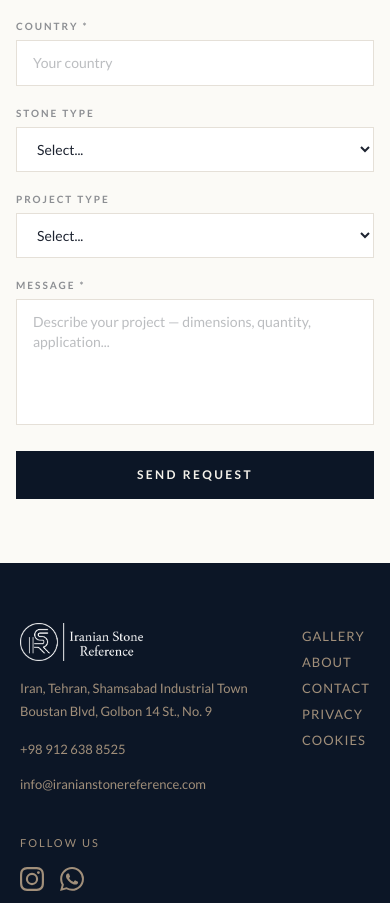
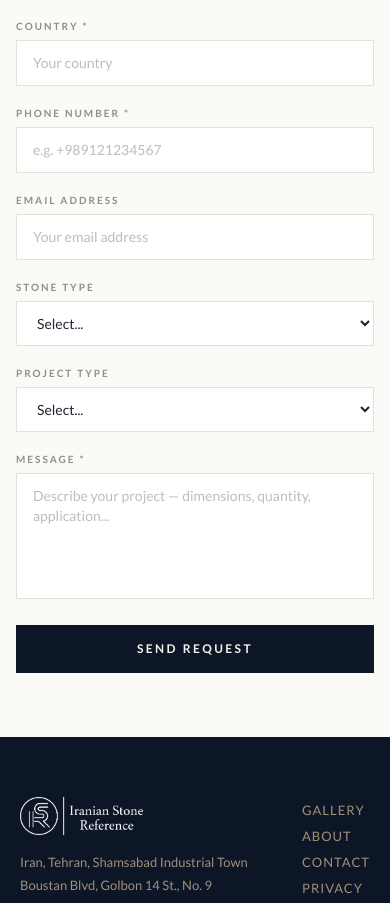
Before and after one commit to tofighjoua-boop/IranianStoneReference, a Next.js app: page /en/contact in a window 390 px wide. Shown: the part 1300-2203 px from the top of the page. Built offline with nearby package versions, Linux system fonts and the light colour scheme.

Commit message:
feat: add phone (required) and email fields to contact form, storage, Telegram
Co-Authored-By: Claude Sonnet 4.6 <noreply@anthropic.com>

```diff
--- a/src/app/admin/contacts/page.tsx
+++ b/src/app/admin/contacts/page.tsx
@@ -62,8 +62,8 @@ export default function ContactsPage() {
                 </div>
                 <div className="flex items-center gap-3">
                   <span className="text-[#c6a25f]/70 text-xs">{c.country || '—'}</span>
+                  {c.phone && <span className="text-[#f4f1ea]/60 text-xs">· {c.phone}</span>}
                   {c.stone && <span className="text-[#f4f1ea]/40 text-xs">· {c.stone}</span>}
-                  {c.company && <span className="text-[#f4f1ea]/40 text-xs">· {c.company}</span>}
                 </div>
                 <p className="text-[#f4f1ea]/40 text-xs mt-1 truncate">{c.message}</p>
               </button>
@@ -85,6 +85,8 @@ export default function ContactsPage() {
                   [t('Name', 'نام'), selected.name],
                   [t('Company', 'شرکت'), selected.company],
                   [t('Country', 'کشور'), selected.country],
+                  [t('Phone', 'تلفن'), selected.phone],
+                  [t('Email', 'ایمیل'), selected.email],
                   [t('Stone', 'سنگ'), selected.stone],
                   [t('Project Type', 'نوع پروژه'), selected.projectType],
                   [t('Language', 'زبان'), selected.locale === 'fa' ? 'فارسی' : 'English'],
--- a/src/app/api/contact/route.ts
+++ b/src/app/api/contact/route.ts
@@ -37,6 +37,7 @@ export async function POST(req: NextRequest) {
   try {
     const body = await req.json() as {
       name?: string; company?: string; country?: string;
+      phone?: string; email?: string;
       stone?: string; projectType?: string; message?: string; locale?: string;
     };
 
@@ -45,6 +46,8 @@ export async function POST(req: NextRequest) {
       name: body.name ?? "",
       company: body.company ?? "",
       country: body.country ?? "",
+      phone: body.phone ?? "",
+      email: body.email ?? "",
       stone: body.stone ?? "",
       projectType: body.projectType ?? "",
       message: body.message ?? "",
@@ -67,6 +70,8 @@ export async function POST(req: NextRequest) {
 👤 <b>نام:</b> ${submission.name || "—"}
 🏢 <b>شرکت:</b> ${submission.company || "—"}
 🌍 <b>کشور:</b> ${submission.country || "—"}
+📞 <b>تلفن:</b> ${submission.phone || "—"}
+📧 <b>ایمیل:</b> ${submission.email || "—"}
 💎 <b>سنگ:</b> ${submission.stone || "—"}
 🏗️ <b>نوع پروژه:</b> ${submission.projectType || "—"}
 💬 <b>پیام:</b> ${submission.message || "—"}
--- a/src/components/layout/ContactForm.tsx
+++ b/src/components/layout/ContactForm.tsx
@@ -16,6 +16,8 @@ export function ContactForm({ locale, prefillStone }: ContactFormProps) {
     name: "",
     company: "",
     country: "",
+    phone: "",
+    email: "",
     stone: prefillStone ?? "",
     projectType: "",
     message: "",
@@ -111,6 +113,36 @@ export function ContactForm({ locale, prefillStone }: ContactFormProps) {
         </div>
         <div>
           <label className="block text-[10px] uppercase tracking-[0.2em] text-[#1d2330]/50 font-bold mb-1.5">
+            {t.fieldPhone} *
+          </label>
+          <input
+            type="tel"
+            required
+            value={fields.phone}
+            onChange={set("phone")}
+            placeholder={isRTL ? "مثال: +989121234567" : "e.g. +989121234567"}
+            className={inputClass}
+            dir="ltr"
+          />
+        </div>
+      </div>
+
+      <div className="grid sm:grid-cols-2 gap-5">
+        <div>
+          <label className="block text-[10px] uppercase tracking-[0.2em] text-[#1d2330]/50 font-bold mb-1.5">
+            {t.fieldEmail}
+          </label>
+          <input
+            type="email"
+            value={fields.email}
+            onChange={set("email")}
+            placeholder={isRTL ? "ایمیل شما" : "Your email address"}
+            className={inputClass}
+            dir="ltr"
+          />
+        </div>
+        <div>
+          <label className="block text-[10px] uppercase tracking-[0.2em] text-[#1d2330]/50 font-bold mb-1.5">
             {t.fieldStone}
           </label>
           <select value={fields.stone} onChange={set("stone")} className={inputClass}>
--- a/src/lib/storage.ts
+++ b/src/lib/storage.ts
@@ -121,6 +121,8 @@ export interface ContactSubmission {
   name: string
   company: string
   country: string
+  phone: string
+  email: string
   stone: string
   projectType: string
   message: string
--- a/src/lib/translations.ts
+++ b/src/lib/translations.ts
@@ -125,6 +125,8 @@ export const translations = {
       fieldName: "Full Name",
       fieldCompany: "Company / Studio",
       fieldCountry: "Country",
+      fieldPhone: "Phone Number",
+      fieldEmail: "Email Address",
       fieldStone: "Stone Type",
       fieldProjectType: "Project Type",
       fieldMessage: "Message",
@@ -274,6 +276,8 @@ export const translations = {
       fieldName: "نام کامل",
       fieldCompany: "شرکت / استودیو",
       fieldCountry: "کشور",
+      fieldPhone: "شماره تماس",
+      fieldEmail: "آدرس ایمیل",
       fieldStone: "نوع سنگ",
       fieldProjectType: "نوع پروژه",
       fieldMessage: "پیام",
```
